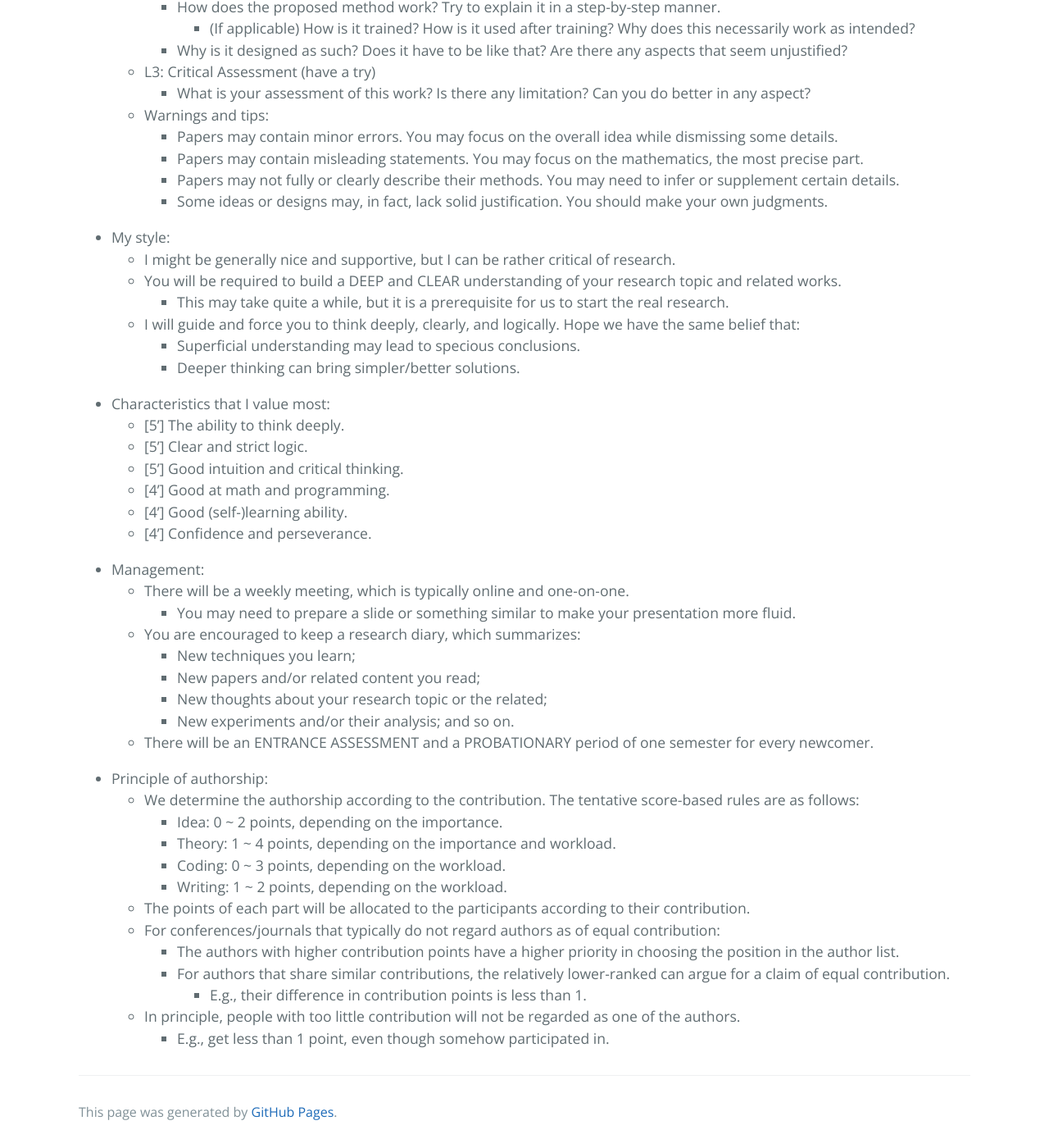
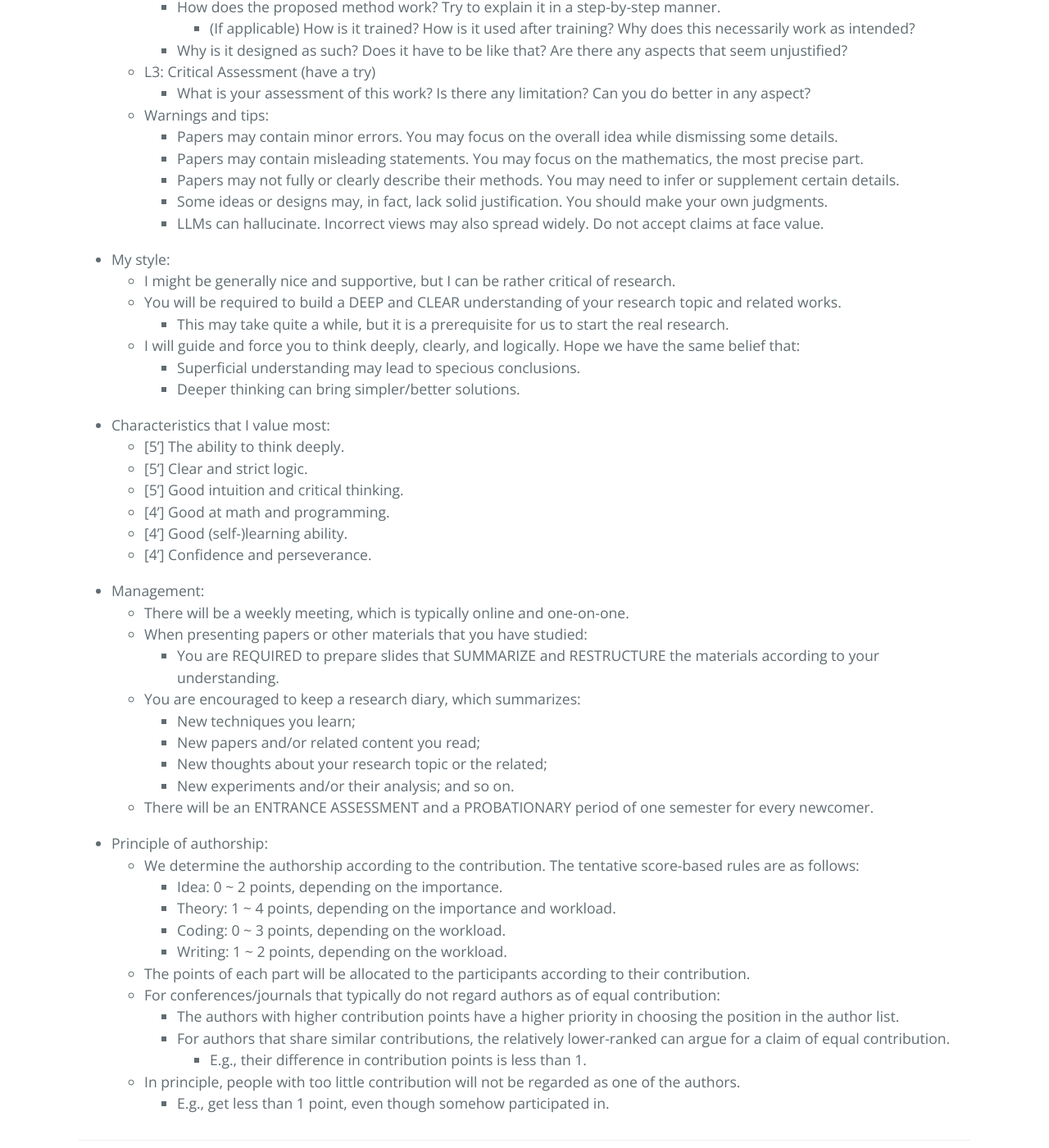
Before and after one commit to ZhimingZhou/zhimingzhou.github.io, a Jekyll site: the page built from _posts/2020-12-09-Prospective-Students.md, in a window 1280 px wide and 1400 px high, scrolled down 995 px. Shown: the whole window at 82% size. Built offline with Jekyll 4.4.1, drawn with Linux system fonts in a browser that asks for light colours.

Commit message:
Update 2020-12-09-Prospective-Students.md

```diff
--- a/_posts/2020-12-09-Prospective-Students.md
+++ b/_posts/2020-12-09-Prospective-Students.md
@@ -44,6 +44,7 @@ I’m looking for talented students with GENUINE ENTHUSIASM for fundamental rese
 		- Papers may contain misleading statements. You may focus on the mathematics, the most precise part.
 		- Papers may not fully or clearly describe their methods. You may need to infer or supplement certain details.
 		- Some ideas or designs may, in fact, lack solid justification. You should make your own judgments.
+		- LLMs can hallucinate. Incorrect views may also spread widely. Do not accept claims at face value.
 
 <!--  -->
 - My style:
@@ -66,7 +67,8 @@ I’m looking for talented students with GENUINE ENTHUSIASM for fundamental rese
 <!--  -->
 - Management:
 	- There will be a weekly meeting, which is typically online and one-on-one.
-		- You may need to prepare a slide or something similar to make your presentation more fluid.
+	- When presenting papers or other materials that you have studied:
+		- You are REQUIRED to prepare slides that SUMMARIZE and RESTRUCTURE the materials according to your understanding.
 	- You are encouraged to keep a research diary, which summarizes:
 		- New techniques you learn;
 		- New papers and/or related content you read;
```
